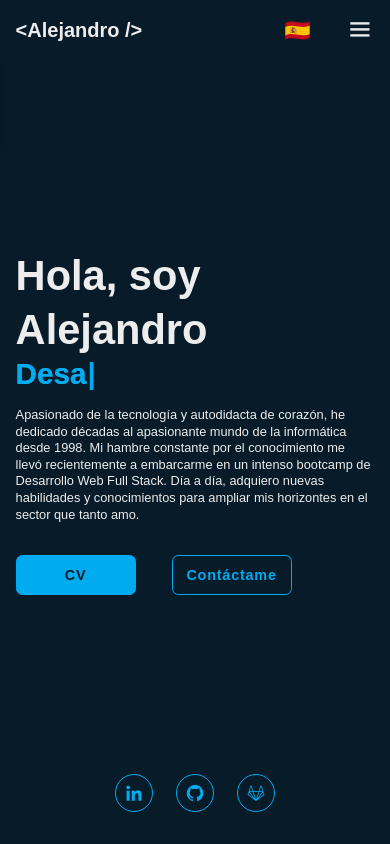
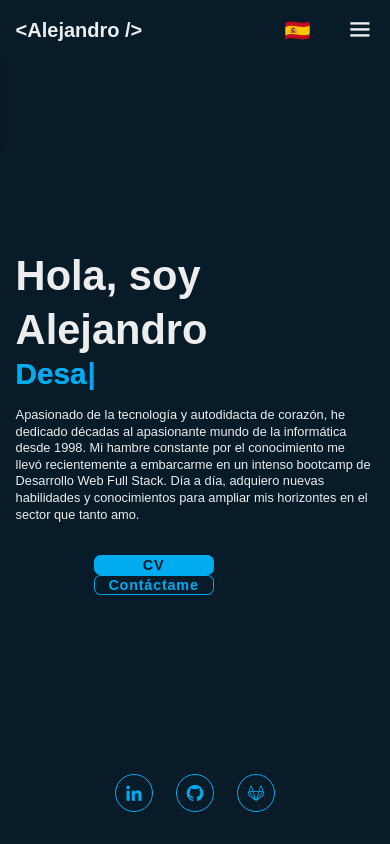
Before and after one commit to AlejandroBrid/portfolio, a React (Vite) app: page / in a window 390 px wide. Built offline with nearby package versions, Linux system fonts and the light colour scheme.

Commit message:
arreglos

```diff
--- a/src/pages/Contact.css
+++ b/src/pages/Contact.css
@@ -138,11 +138,29 @@ p.sent-message {
   }
 }
 @media (max-width: 1199px) {
+  div.mail-status {
+    display: flex;
+    align-items: center;
+  }
   p.sent-message {
-    position: absolute;
-    top: 3em;
-    right: 240px;
-    font-size: large;
-    color: red;
+    position: static;
+  }
+  .btn-box {
+    position: relative;
+    display: flex;
+    justify-content: space-around;
+    align-items: center;
+    height: 15rem;
+    flex-direction: column;
+  }
+  .contact form .btn-box .btn {
+    height: 5rem;
+  }
+  div.mail-status {
+    display: flex;
+    height: 3rem;
+
+    width: 40rem;
+    justify-content: center;
   }
 }
--- a/src/pages/Contact.jsx
+++ b/src/pages/Contact.jsx
@@ -94,12 +94,16 @@ export const Contact = () => {
             ></textarea>
             <span className="focus"></span>
           </div>
+          <div className="send-message">
             <div className="btn-box-container">
               <div className="btn-box">
                 <button type="submit" value="Send" className="btn">
                   {t("submit")}
                 </button>
+                <div className="mail-status">
                   {sentMessage && <p className="sent-message">{sentMessage}</p>}
+                </div>
+              </div>
             </div>
           </div>
         </form>
```
Lines whose indentation alone changed are shown as unchanged.
